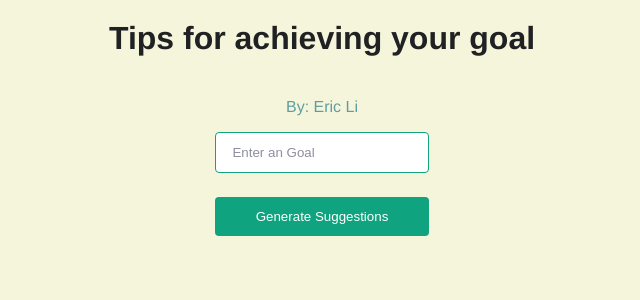
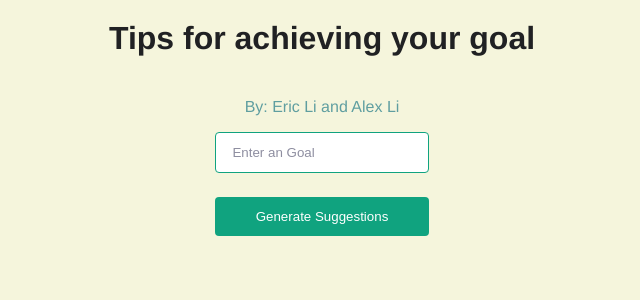
Before and after one commit to Eric-li26/AI_Genie, a Flask app: page / in a window 1280 px wide. Shown: the part 203-503 px from the top of the page, without its empty margins (318-958 px from the left). Run offline with Flask 2, Linux system fonts and the light colour scheme.

Commit message:
Update index.html

```diff
--- a/templates/index.html
+++ b/templates/index.html
@@ -1,7 +1,10 @@
 <!DOCTYPE html>
 <head>
-  <title>Achieving Your Goals</title>
-
+  <title>WishfulThinker</title>
+  <link
+    rel="shortcut icon"
+    href="{{ url_for('static', filename='The_Genie_Aladdin.png') }}"
+  />
   <link rel="stylesheet" href="{{ url_for('static', filename='main.css') }}" />
 </head>
 
@@ -12,7 +15,7 @@
 
   <h3>Tips for achieving your goal</h3>
   <div class = "p">
-  <p>By: Eric Li</p>
+  <p>By: Eric Li and Alex Li</p>
   </div>
 <div class ="box">
   <form action="/" method="post">
```
